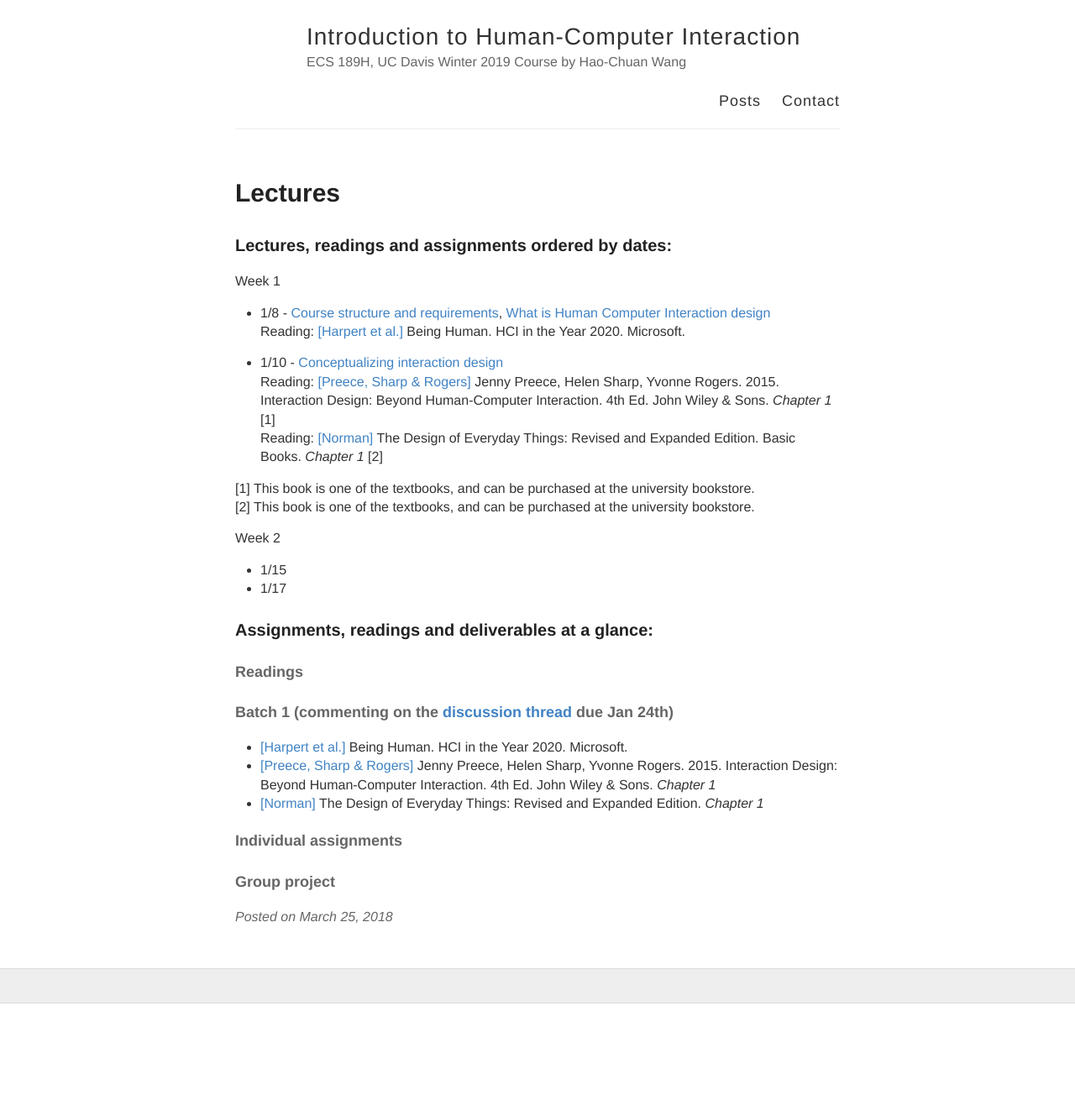
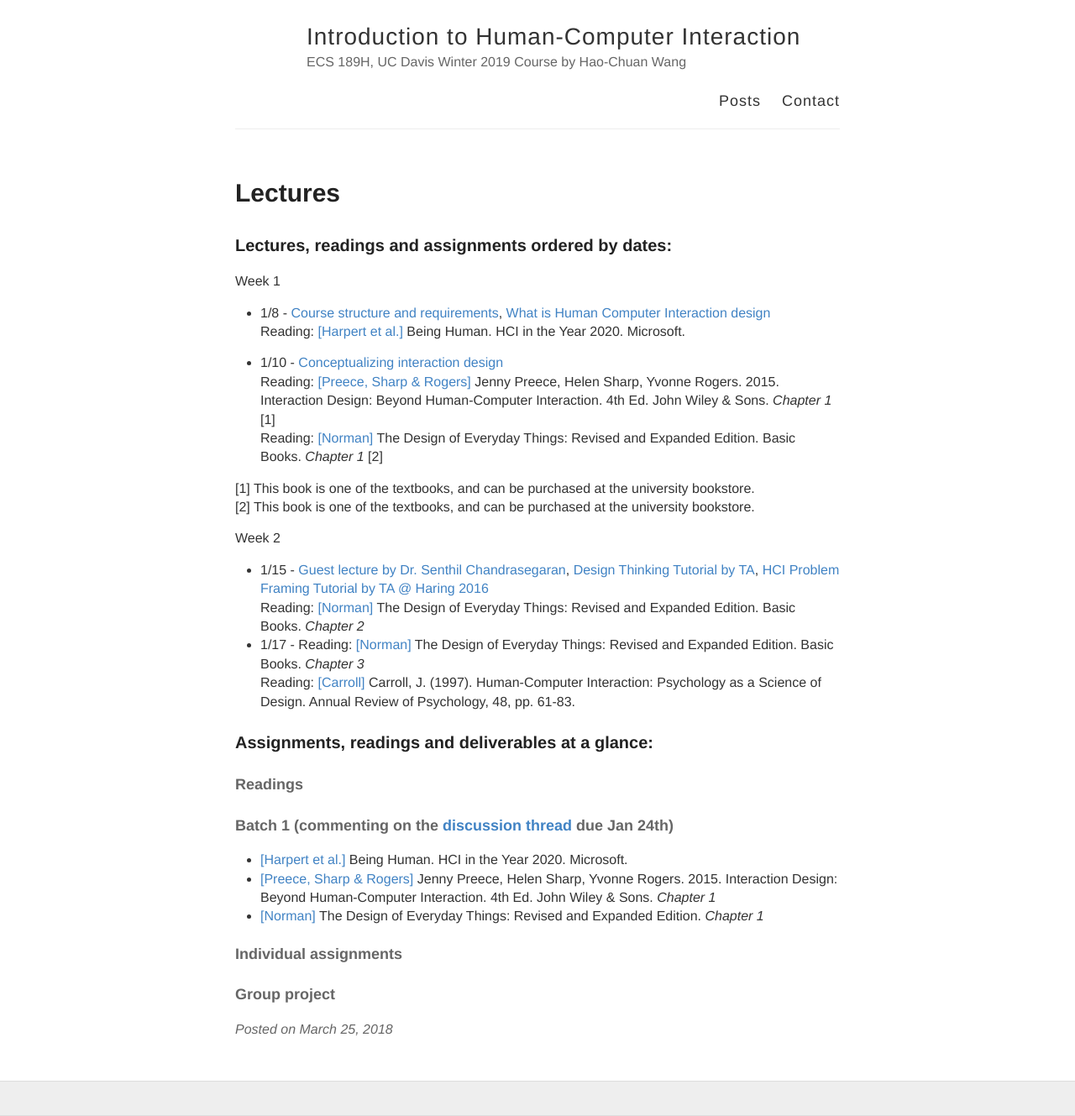
Before and after one commit to hciwang/hciwang.github.io, a Jekyll site: the page built from _posts/2018-3-25-lectures.md, in a window 1280 px wide. Shown: the whole page at 84% size. Built offline with Jekyll 4.4.1, drawn with Linux system fonts in a browser that asks for light colours; before the commit the page ends 1195 px from its top, so only the background shows below that.

Commit message:
Update 2018-3-25-lectures.md

```diff
--- a/_posts/2018-3-25-lectures.md
+++ b/_posts/2018-3-25-lectures.md
@@ -18,8 +18,11 @@
 [2] This book is one of the textbooks, and can be purchased at the university bookstore.
 
 Week 2
-- 1/15
-- 1/17
+- 1/15 - [Guest lecture by Dr. Senthil Chandrasegaran](), [Design Thinking Tutorial by TA](https://canvas.ucdavis.edu/courses/293005/files?preview=4983685), [HCI Problem Framing Tutorial by TA @ Haring 2016](https://canvas.ucdavis.edu/courses/293005/files?preview=4983691)
+Reading: [[Norman]](https://www.basicbooks.com/titles/don-norman/the-design-of-everyday-things/9780465050659/) The Design of Everyday Things: Revised and Expanded Edition. Basic Books. *Chapter 2*
+- 1/17 -
+Reading: [[Norman]](https://www.basicbooks.com/titles/don-norman/the-design-of-everyday-things/9780465050659/) The Design of Everyday Things: Revised and Expanded Edition. Basic Books. *Chapter 3*
+Reading: [[Carroll]](https://canvas.ucdavis.edu/files/3250636/download?download_frd=1) Carroll, J. (1997). Human-Computer Interaction: Psychology as a Science of Design. Annual Review of Psychology, 48, pp. 61-83.
 
 
 
```
